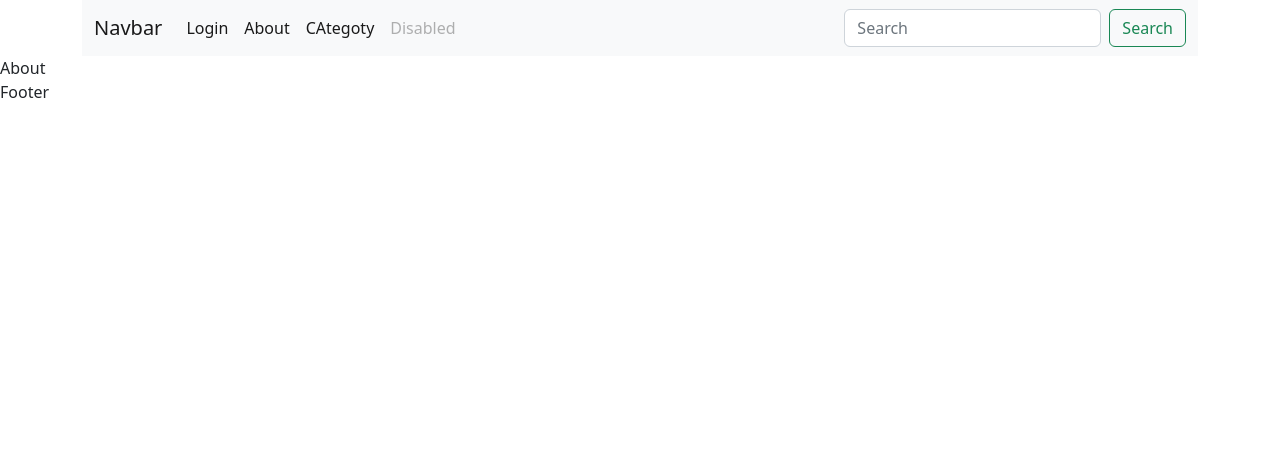
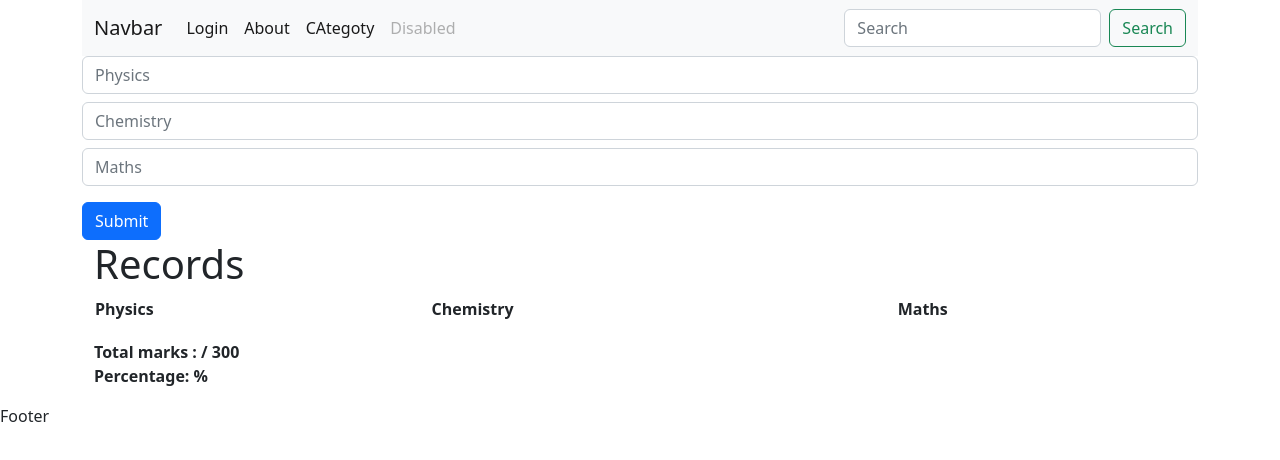
Before and after one commit to M-Destiny/React, a React (Create React App) app: page /about in a window 1280 px wide. Shown: the top 460 px of the page. Built offline with nearby package versions, Linux system fonts and the light colour scheme.

Commit message:
06-12-2022 Highchart Implemetation start created marksand percentage calculator

```diff
--- a/package.json
+++ b/package.json
@@ -7,6 +7,8 @@
     "@testing-library/react": "^13.4.0",
     "@testing-library/user-event": "^13.5.0",
     "bootstrap": "^5.2.2",
+    "highcharts": "^10.3.2",
+    "highcharts-react-official": "^3.1.0",
     "react": "^18.2.0",
     "react-dom": "^18.2.0",
     "react-router-dom": "^6.4.3",
--- a/src/Components/About.js
+++ b/src/Components/About.js
@@ -1,5 +1,46 @@
+import Graph from "./Graph";
+import { useState } from "react";
 export default function About() {
+
+  const [physics, setPhysics] = useState(0);
+  const [chemistry, setChemistry] = useState(0);
+  const [maths, setMaths] = useState(0);
+  const [data, setData] = useState({});
+
+  function phy(e) {
+    // console.log(e.target.value);
+    setPhysics(e.target.value);
+  }
+  function chm(e) {
+    // console.log(e.target.value);
+    setChemistry(e.target.value);
+  }
+  function mts(e) {
+    // console.log(e.target.value);
+    setMaths(e.target.value);
+  }
+  function myfunc() {
+    var total = parseInt(physics) + parseInt(chemistry) + parseInt(maths);
+    var percentage = (total / 300) * 100;
+    console.log(percentage);
+    console.log(total);
+    // console.log('object');
+    setData({ a: physics, b: chemistry, c: maths, d: total, e: percentage })
+    console.log(data);
+
+
+
+  }
   return (
-    <div>About</div>
+    <div className="container">
+
+      <input type="text" placeholder="Physics" className="form-control mb-2" onChange={phy} />
+      <input type="text" placeholder="Chemistry" className="form-control mb-2" onChange={chm} />
+      <input type="text" placeholder="Maths" className="form-control mb-2" onChange={mts} />
+      <button className="btn btn-primary mt-2" onClick={myfunc}>Submit</button>
+      {/* {physics}{chemistry}{maths} */}
+
+      <Graph result={data} />
+    </div>
   )
 }
--- /dev/null
+++ b/src/Components/Graph.jsx
@@ -0,0 +1,31 @@
+import React from 'react'
+// import HighCharts from 'highcharts';
+import Highcharts from 'highcharts';
+import HighchartsReact from 'highcharts-react-official';
+
+export default function Graph(props) {
+    // console.log(props)
+    return (
+        <div className='container'>
+            <h1>Records</h1>
+            <table className='table'>
+                <tr>
+                    <th scope='col'>Physics</th>
+                    <th scope='col'>Chemistry</th>
+                    <th scope='col'>Maths</th>
+                </tr>
+                <tr>
+                    <td>{props.result.a}</td>
+                    <td>{props.result.b}</td>
+                    <td>{props.result.c}</td>
+                </tr>
+            </table>
+            <p>
+                <b>Total marks :{props.result.d} / 300</b>
+                <br />
+                <b>Percentage: {props.result.e}  % </b>
+
+            </p>
+        </div>
+    )
+}
```
Also changed, not shown: 1 other file (tests, documents, lock files or other folders).
